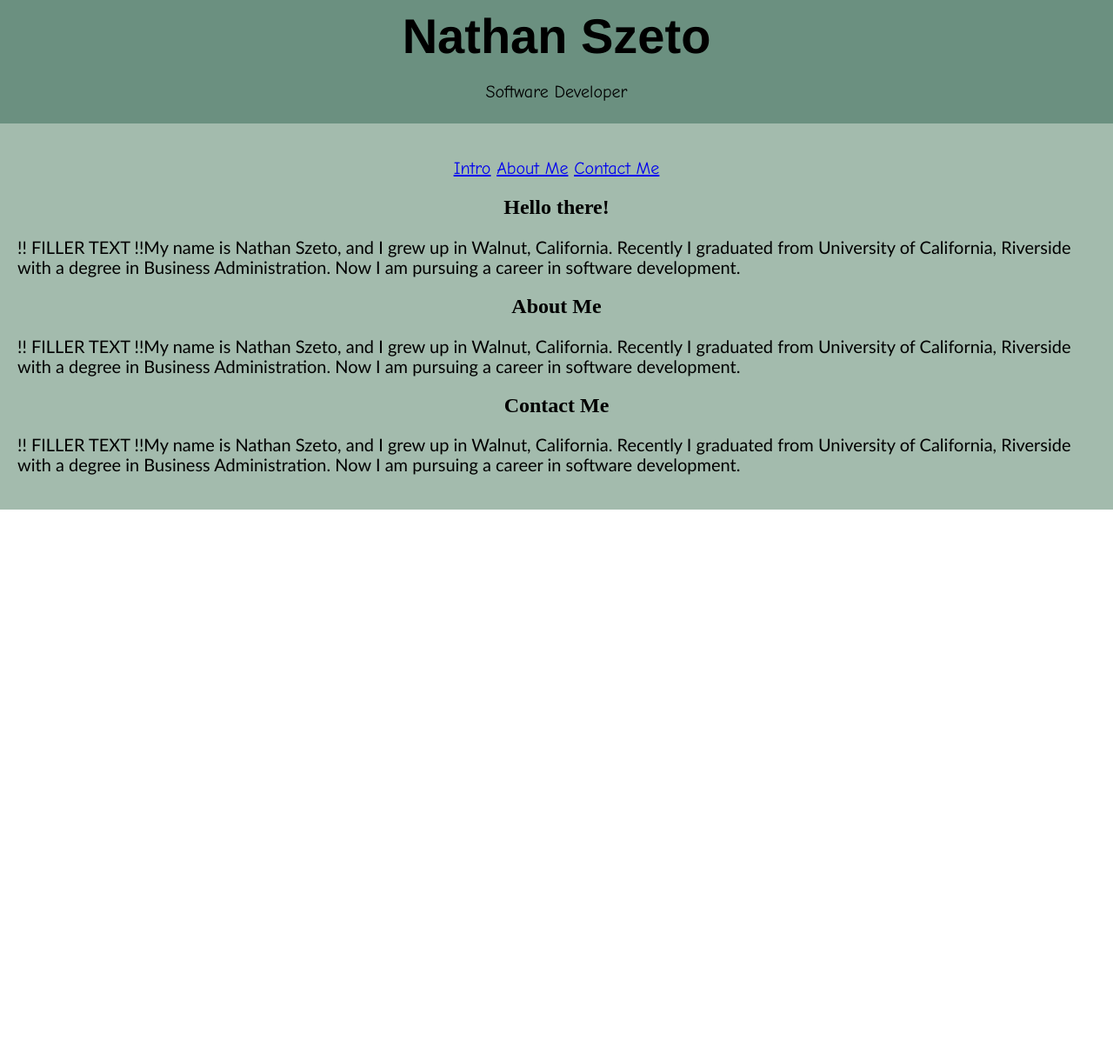
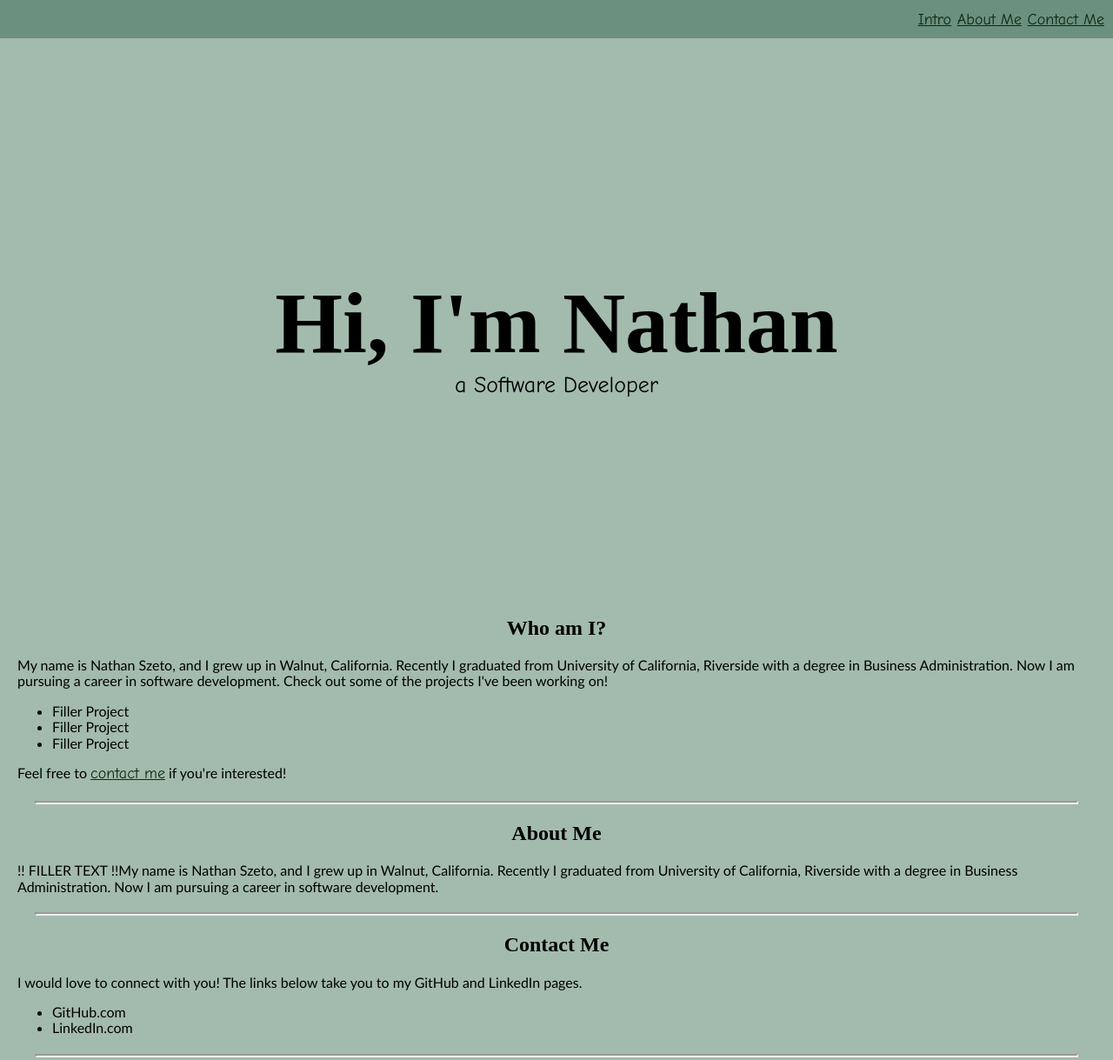
Before and after one commit to nszeto98/PortfolioWebsite, a plain HTML site: page index.html in a window 1280 px wide. Shown: the top 1219 px of the page at 87% size. Before the commit the page ends 800 px from the top, so only its background shows below. Drawn offline with nearby package versions, Linux system fonts and the light colour scheme; a script that the page names is missing; a web font is replaced by a local one.

Commit message:
Add files via upload

```diff
--- a/index.html
+++ b/index.html
@@ -4,30 +4,43 @@
 	<meta charset="utf-8">
 	<meta name="viewport" content="width=device-width">
 	<title>repl.it</title>
+  <link rel="stylesheet"
+  href="https://fonts.googleapis.com/css?family=Oooh+Baby">
+  <link rel="stylesheet"
+  href="https://fonts.googleapis.com/css?family=Waterfall">
 	<link rel="stylesheet" href="https://cdnjs.cloudflare.com/ajax/libs/normalize/8.0.1/normalize.min.css" />
+  <script src="https://kit.fontawesome.com/4720741892.js" crossorigin="anonymous"></script>
 	<link href="style.css" rel="stylesheet" type="text/css" />
 </head>
 
 <!-- this is the header section-->
 <body>
   <header>
-    <div>
-      <h1 class = "center">Nathan Szeto</h1>
-      <p class = "center">Software Developer</p>
-    </div>
-  </header>
-
-  <main>
-    <p class = "center">
+    <p class = "right-align">
     <a href = "#Intro">Intro</a>
     <a href = "#About Me">About Me</a>
     <a href = "#Contact Me">Contact Me</a>
     </p>
+  </header>
+
+  <main>
+     <div>
+      <h1 class = "center">Hi, I'm Nathan</h1>
+      <p class = "center">a Software Developer</p>
+    </div>
 <!-- section for intro-->
     <section id = "Intro">
-      <h2 class = "center">Hello there!</h2>
-      <p>!! FILLER TEXT !!My name is Nathan Szeto, and I grew up in Walnut, California. Recently I graduated from University of California, Riverside with a degree in Business Administration. Now I am pursuing a career in software development.</p>
+      <h2 class = "center">Who am I?</h2>
+      <p>My name is Nathan Szeto, and I grew up in Walnut, California. Recently I graduated from University of California, Riverside with a degree in Business Administration. Now I am pursuing a career in software development.  Check out some of the projects I've been working on!</p>
+      <ul>
+        <li>Filler Project</li>
+        <li>Filler Project</li>
+        <li>Filler Project</li>
+      </ul>
+      <p>Feel free to <a href = "#Contact Me">contact me</a> if you're interested!</p>
     </section>
+
+<hr>
 
 <!-- section for about me info-->
     <section id = "About Me">
@@ -35,11 +48,23 @@
       <p> !! FILLER TEXT !!My name is Nathan Szeto, and I grew up in Walnut, California. Recently I graduated from University of California, Riverside with a degree in Business Administration.  Now I am pursuing a career in software development. </p>
     </section>
 
+<hr>
+
 <!-- section for contact -->
     <section id = "Contact Me">
       <h2 class = "center">Contact Me</h2>
-      <p>!! FILLER TEXT !!My name is Nathan Szeto, and I grew up in Walnut, California. Recently I graduated from University of California, Riverside with a degree in Business Administration.  Now I am pursuing a career in software development.</p>
+      <p>I would love to connect with you! The links below take you to my GitHub and LinkedIn pages.</p>
+      <ul>
+        <li>GitHub.com</li>
+        <li>LinkedIn.com</li>
     </section>
+
+<hr>
+
+<!-- footer -->
+<footer>
+  <p>Copyright Nathan Szeto 2021</p>
+</footer>
   </main>
     <script src="script.js"></script>
 </body>
--- a/style.css
+++ b/style.css
@@ -4,22 +4,30 @@
   text-align: center;
 }
 
-body header div {
-  background-color: #6b9080;
-  background-size: 300px 200px;
-  padding: 5px;
-
+.right-align {
+  text-align: right;
 }
 
-body header div h1{
-  font-family: 'Franklin Gothic Medium', 'Arial Narrow', Arial, sans-serif;
-  font-size: 56px;
-  margin: 5px;
+body header p ,
+body footer p{
+  background-color: #6b9080;
+  background-size: 270px;
+  padding: 10px;
+  margin: 0px;
 }
 
-body header div p{
-  font-size: 20px;
-  font-family: "Comic Sans MS"
+body main div h1{
+  font-family: "Waterfall";
+  font-size: 100px;
+  margin-top: 250px;
+  margin-bottom: 0px;
+}
+
+body main div p{
+  font-size: 26px;
+  font-family: "Comic Sans MS";
+  margin-top: 0px;
+  margin-bottom: 250px;
 }
 
 main{
@@ -27,7 +35,7 @@ main{
   padding: 20px;
 }
 
-body main p{
+body header p{
   font-size: 20px;
   font-family:"Comic Sans MS";
 }
@@ -35,6 +43,27 @@ body main p{
 body main section p {
   font-family: 'Gill Sans', 'Gill Sans MT', Calibri, 'Trebuchet MS', sans-serif;
 }
-footer {
 
+body section h2{
+  font-family: "Oooh Baby";
 }
+
+hr {
+margin: 20px;
+border-width: 2px;
+color: black;
+}
+
+li {
+  font-family: 'Gill Sans', 'Gill Sans MT', Calibri, 'Trebuchet MS', sans-serif;
+  font-size: 16px;
+}
+
+a {
+font-family: "Comic Sans MS", sans-serif;
+font-size: 18px;
+}
+a:link    { color: rgb(14, 41, 14);  }
+a:visited { color: rgb(127, 156, 67);   }
+a:hover   { color: olive; }
+a:active  { color: green;  }
```
